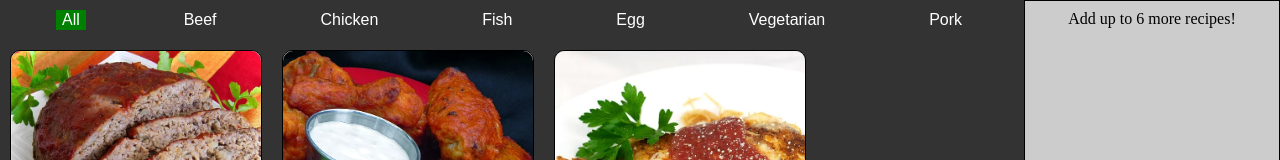
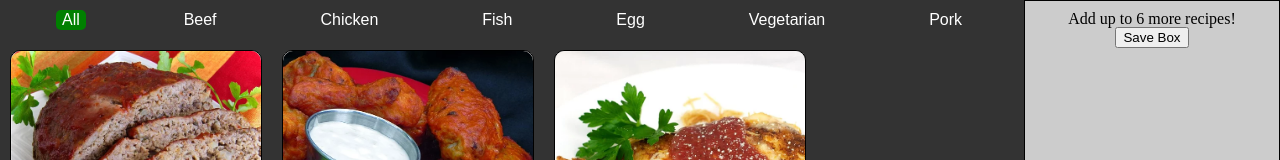
Before and after one commit to Taouen/gobble, a React (Create React App) app: page /picker in a window 1280 px wide. Shown: the top 160 px of the page. Built offline with nearby package versions, Linux system fonts and the light colour scheme.

Commit message:
added save box functionality

```diff
--- a/src/components/Box.js
+++ b/src/components/Box.js
@@ -38,6 +38,7 @@ class Box extends React.Component {
         ) : (
           <h3>Add up to {6 - contents.length} more recipes!</h3>
         )}
+        <button onClick={this.props.saveBox}>Save Box</button>
       </BoxWrapper>
     );
   }
--- a/src/components/CategoryBar.js
+++ b/src/components/CategoryBar.js
@@ -11,6 +11,7 @@ const Bar = styled.ul`
 const CategoryButton = styled.button`
   color: white;
   border: none;
+  border-radius: 5px;
   background: ${(props) => (props.active ? 'green' : 'none')};
   cursor: pointer;
   font-size: 1em;
--- a/src/components/Picker.js
+++ b/src/components/Picker.js
@@ -50,6 +50,12 @@ class Picker extends React.Component {
         categories.push(recipe.protein);
       }
     });
+    // generate box from localStorage
+    const currentBox = JSON.parse(localStorage.getItem('box'));
+    if (currentBox) {
+      this.setState({ box: currentBox });
+    }
+
     this.setState({ categories });
     this.setState({ recipes: sampleRecipes });
   };
@@ -85,6 +91,14 @@ class Picker extends React.Component {
     this.setState({ boxFull: false });
   };
 
+  saveBox = () => {
+    if (this.state.box.length === 0) {
+      localStorage.removeItem('box');
+    } else {
+      localStorage.setItem('box', JSON.stringify(this.state.box));
+    }
+  };
+
   render() {
     const { recipes, categories, activeCategory } = this.state;
     return (
@@ -114,6 +128,7 @@ class Picker extends React.Component {
           contents={this.state.box}
           recipes={this.state.recipes}
           removeFromBox={this.removeFromBox}
+          saveBox={this.saveBox}
         />
       </Wrapper>
     );
```
